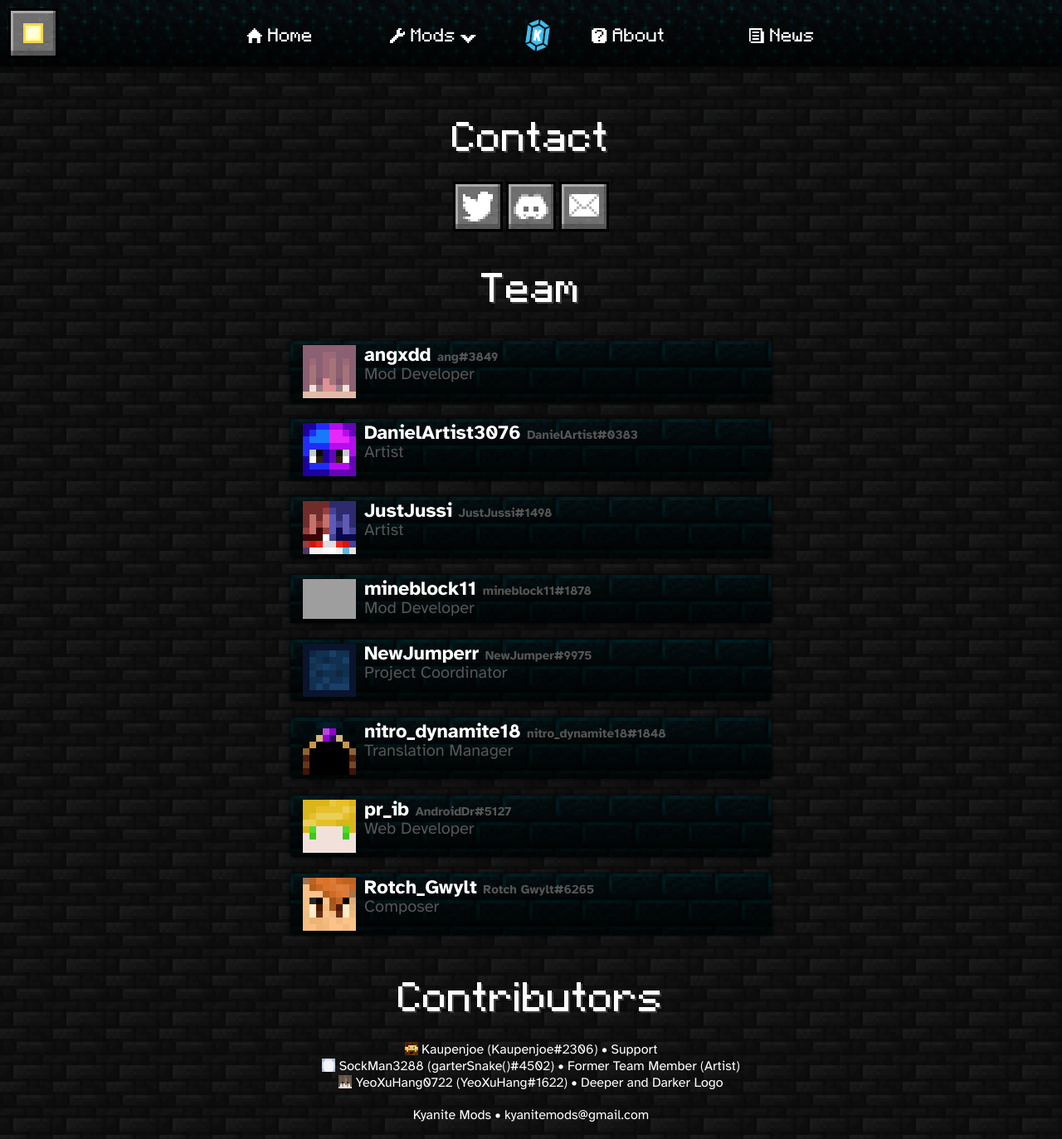
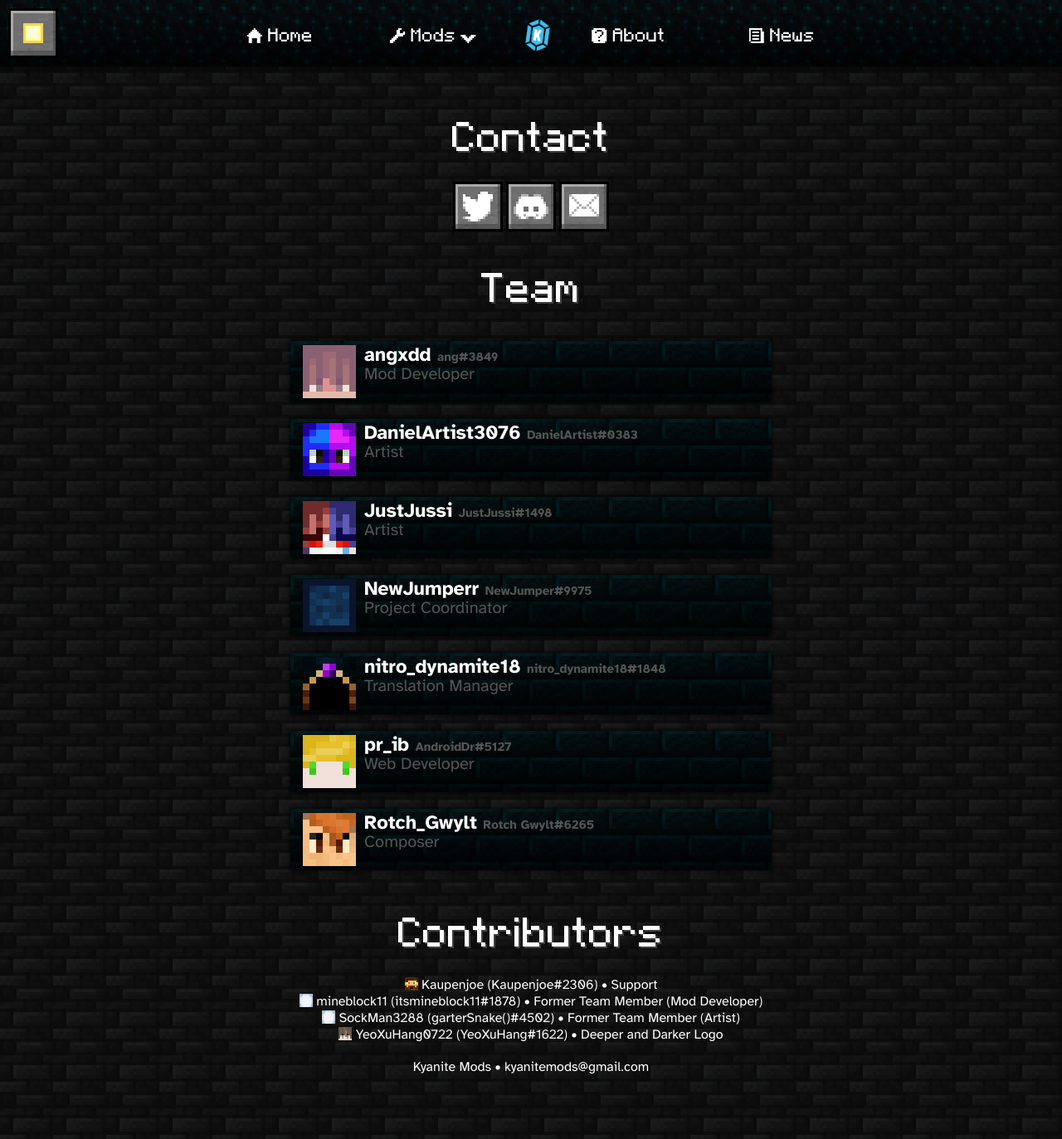
Before and after one commit to KyaniteMods/KyaniteMods.github.io, a Jekyll site: the page built from about.html, in a window 1280 px wide and 1373 px high. Shown: the whole window at 83% size. Built offline with Jekyll 4.4.1, drawn with Linux system fonts in a browser that asks for light colours; nearby versions of some CDN libraries; some web fonts are replaced; grey boxes are pictures that could not be loaded.

Commit message:
Updated website

```diff
--- /dev/null
+++ b/_includes/mod-card-headed.html
@@ -0,0 +1,5 @@
+{% capture mod_title %}
+Headed <br class="item-wrapper-br"> {% include minecraft-item.html item-name="§eEnderman Head" item-image="/assets/items/headed/enderman_head.png" %}{% include minecraft-item.html item-name="§ePink Sheep Head" item-image="/assets/items/headed/pink_sheep_head.png" %}{% include minecraft-item.html item-name="§eSpider Head" item-image="/assets/items/headed/spider_head.png" %}{% include minecraft-item.html item-name="§eVillager Head" item-image="/assets/items/headed/villager_head.png" %}{% include minecraft-item.html item-name="§eZombified Piglin Head" item-image="/assets/items/headed/zombified_piglin_head.png" %}
+{% endcapture %}
+
+{% include mod-card-left.html thumb='/assets/headed_thumb.png' title=mod_title description="A mod that adds more mob heads to your game!" curseforge="https://curseforge.com/minecraft/mc-mods/headed" modrinth="https://modrinth.com/mod/headed" github="https://github.com/Pedro270707/headed" %}
--- a/about.html
+++ b/about.html
@@ -7,10 +7,11 @@
 <div style="text-align: center;"><a href="https://www.twitter.com/kyanite_mods" class="twitter-button"></a> <a href="https://discord.gg/GDNRd5yvxa" class="discord-button"></a> <a href="mailto: kyanitemods@gmail.com" class="email-button"></a></div>
 <h1>Team</h1>
 <div style="text-align: center;">{% include team-member.html src="/assets/team-members/angxdd.png" name="angxdd" discord="ang#3849" role="Mod Developer" %}{% include team-member.html src="/assets/team-members/DanielArtist3076.png" name="DanielArtist3076" discord="DanielArtist#0383" role="Artist" %}</div>
-<div style="text-align: center;">{% include team-member.html src="/assets/team-members/JustJussi.png" name="JustJussi" discord="JustJussi#1498" role="Artist" %}{% include team-member.html src="/assets/team-members/mineblock11.png" name="mineblock11" discord="mineblock11#1878" role="Mod Developer" %}</div>
-<div style="text-align: center;">{% include team-member.html src="/assets/team-members/NewJumperr.png" name="NewJumperr" discord="NewJumper#9975" role="Project Coordinator" %}{% include team-member.html src="/assets/team-members/nitro_dynamite18.png" name="nitro_dynamite18" discord="nitro_dynamite18#1848" role="Translation Manager" %}</div>
-<div style="text-align: center;">{% include team-member.html src="/assets/team-members/pr_ib.png" name="pr_ib" discord="AndroidDr#5127" role="Web Developer" %}{% include team-member.html src="/assets/team-members/Rotch_Gwylt.png" name="Rotch_Gwylt" discord="Rotch Gwylt#6265" role="Composer" rotch=true %}</div>
+<div style="text-align: center;">{% include team-member.html src="/assets/team-members/JustJussi.png" name="JustJussi" discord="JustJussi#1498" role="Artist" %}{% include team-member.html src="/assets/team-members/NewJumperr.png" name="NewJumperr" discord="NewJumper#9975" role="Project Coordinator" %}</div>
+<div style="text-align: center;">{% include team-member.html src="/assets/team-members/nitro_dynamite18.png" name="nitro_dynamite18" discord="nitro_dynamite18#1848" role="Translation Manager" %}{% include team-member.html src="/assets/team-members/pr_ib.png" name="pr_ib" discord="AndroidDr#5127" role="Web Developer" %}</div>
+<div style="text-align: center;">{% include team-member.html src="/assets/team-members/Rotch_Gwylt.png" name="Rotch_Gwylt" discord="Rotch Gwylt#6265" role="Composer" rotch=true %}</div>
 <h1>Contributors</h1>
 <img src="{{ site.baseurl }}/assets/contributors/Kaupenjoe.png" style="width: 16px; image-rendering: pixelated;"><span style="vertical-align: 2px;"> Kaupenjoe (Kaupenjoe#2306) • Support</span><br>
+<img src="{{ site.baseurl }}/assets/contributors/SockMan3288.png" style="width: 16px; image-rendering: pixelated;"><span style="vertical-align: 2px;"> mineblock11 (itsmineblock11#1878) • Former Team Member (Mod Developer)</span><br>
 <img src="{{ site.baseurl }}/assets/contributors/SockMan3288.png" style="width: 16px; image-rendering: pixelated;"><span style="vertical-align: 2px;"> SockMan3288 (garterSnake()#4502) • Former Team Member (Artist)</span><br>
 <img src="{{ site.baseurl }}/assets/contributors/YeoXuHang0722.png" style="width: 16px; image-rendering: pixelated;"><span style="vertical-align: 2px;"> YeoXuHang0722 (YeoXuHang#1622) • Deeper and Darker Logo</span>
--- a/index.html
+++ b/index.html
@@ -8,6 +8,7 @@
 <div style="text-align: center;"><a href="https://www.github.com/KyaniteMods" class="github-button"></a> <a href="https://www.youtube.com/channel/UCGJf3CI4DRLoJIAg8FegE0A" class="youtube-button"></a> <a href="https://twitter.com/kyanite_mods" class="twitter-button"></a></div>
 {% include mod-card-deeperdarker.html %}
 {% include mod-card-paragon.html %}
+{% include mod-card-headed.html %}
 <h1>News</h1>
 <div class="news-posts">
 {%- assign post_count = site.posts.size -%}
--- a/mods.html
+++ b/mods.html
@@ -6,3 +6,4 @@
 <h1>Mods</h1>
 {% include mod-card-deeperdarker.html %}
 {% include mod-card-paragon.html %}
+{% include mod-card-headed.html %}
```
Also changed, not shown: assets/headed_thumb.png (added), assets/items/headed/enderman_head.png (added), assets/items/headed/pink_sheep_head.png (added), assets/items/headed/spider_head.png (added), assets/items/headed/villager_head.png (added), assets/items/headed/zombified_piglin_head.png (added).
